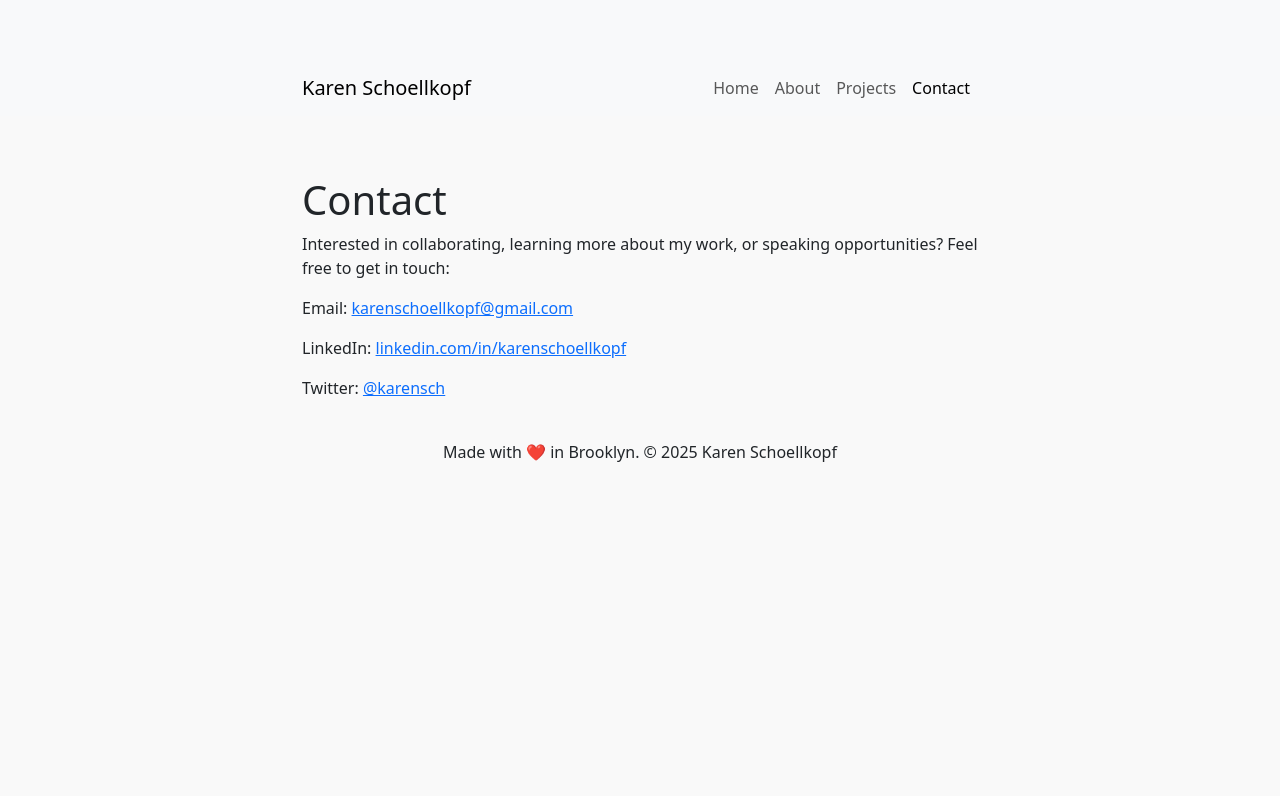
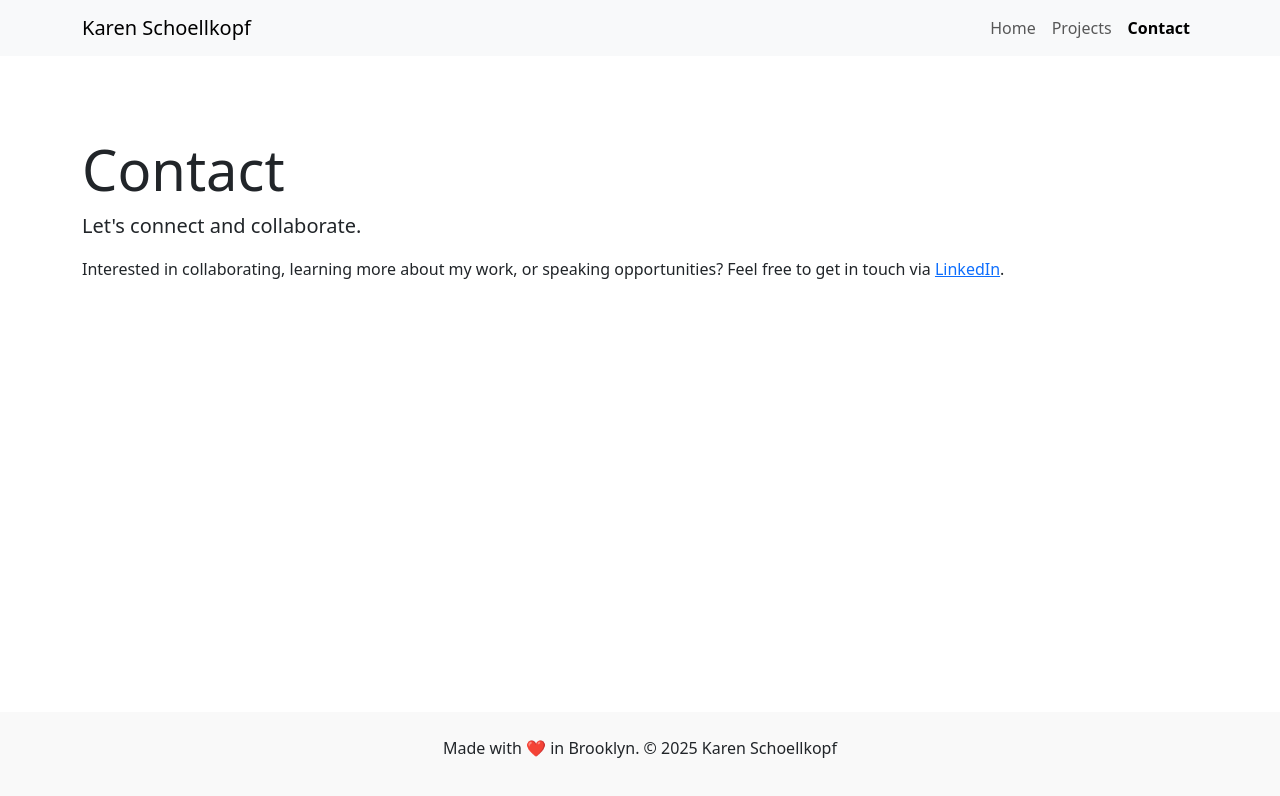
Before and after one commit to kgunette/karenschoellkopf, a plain HTML site: page contact.html in a window 1280 px wide. Drawn offline with nearby package versions, Linux system fonts and the light colour scheme.

Commit message:
Update contact.html
Updated to remove About Page, updated header/footer spacing, updated contact info

```diff
--- a/contact.html
+++ b/contact.html
@@ -5,10 +5,9 @@
   <meta name="viewport" content="width=device-width, initial-scale=1">
   <title>Contact | Karen Schoellkopf</title>
   <link href="https://cdn.jsdelivr.net/npm/bootstrap@5.3.0/dist/css/bootstrap.min.css" rel="stylesheet">
-  <style>body { background: #f9f9f9; } .container { padding-top: 60px; max-width: 700px; } .form-control, .btn { border-radius: 0; }</style>
+  <style>body { background: #f9f9f9; min-height: 100vh; display: flex; flex-direction: column; } .hero { padding: 80px 0; text-align: left; background: #fff; flex: 1; } .nav-link.active { font-weight: bold; }</style>
 </head>
 <body>
-
 <nav class="navbar navbar-expand-lg navbar-light bg-light">
   <div class="container">
     <a class="navbar-brand" href="index.html">Karen Schoellkopf</a>
@@ -18,26 +17,22 @@
     <div class="collapse navbar-collapse" id="navbarNav">
       <ul class="navbar-nav ms-auto">
         <li class="nav-item"><a class="nav-link" href="index.html">Home</a></li>
-        <li class="nav-item"><a class="nav-link" href="about.html">About</a></li>
         <li class="nav-item"><a class="nav-link" href="projects.html">Projects</a></li>
         <li class="nav-item"><a class="nav-link active" href="contact.html">Contact</a></li>
       </ul>
     </div>
   </div>
 </nav>
-
-  <div class="container">
-    <h1>Contact</h1>
-    <p>Interested in collaborating, learning more about my work, or speaking opportunities? Feel free to get in touch:</p>
-    <p>Email: <a href="mailto:karenschoellkopf@gmail.com">karenschoellkopf@gmail.com</a></p>
-    <p>LinkedIn: <a href="https://www.linkedin.com/in/karenschoellkopf/" target="_blank">linkedin.com/in/karenschoellkopf</a></p>
-    <p>Twitter: <a href="https://twitter.com/karensch" target="_blank">@karensch</a></p>
-  </div>
-
+  <section class="hero">
+    <div class="container">
+      <h1 class="display-4">Contact</h1>
+      <p class="lead">Let's connect and collaborate.</p>
+      <p>Interested in collaborating, learning more about my work, or speaking opportunities? Feel free to get in touch via <a href="https://www.linkedin.com/in/karenschoellkopf/" target="_blank">LinkedIn</a>.</p>
+    </div>
+  </section>
   <footer class="text-center py-4">
     <p>Made with ❤️ in Brooklyn. &copy; 2025 Karen Schoellkopf</p>
   </footer>
   <script src="https://cdn.jsdelivr.net/npm/bootstrap@5.3.0/dist/js/bootstrap.bundle.min.js"></script>
-
 </body>
 </html>
```
